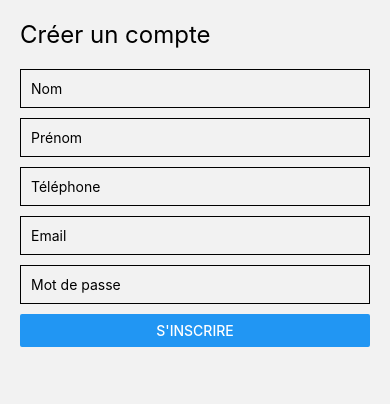
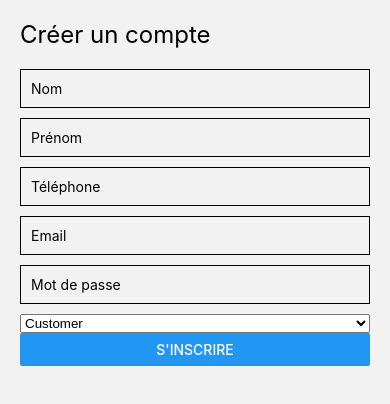
Before and after one commit to MoussaBallon/App, a React Native app: screen /SignUp in a window 390 px wide. Shown: the top 404 px of the page. Built offline with nearby package versions, Linux system fonts and the light colour scheme.

Commit message:
inscription presque_okay

```diff
--- a/package.json
+++ b/package.json
@@ -9,6 +9,7 @@
     "web": "expo start --web"
   },
   "dependencies": {
+    "@react-native-picker/picker": "^2.8.1",
     "@react-navigation/native": "^6.1.18",
     "@react-navigation/native-stack": "^6.11.0",
     "@supabase/supabase-js": "^2.45.4",
--- a/screen/SignUpScreen.js
+++ b/screen/SignUpScreen.js
@@ -1,6 +1,7 @@
 // SignUpScreen
 import { useState } from 'react';
 import { View, Text, TextInput, Button, Alert } from 'react-native';
+import { Picker } from '@react-native-picker/picker';
 import { signUp } from '../services/auth';
 
 const SignUpScreen = () => {
@@ -9,10 +10,11 @@ const SignUpScreen = () => {
     const [nom, setNom] = useState('');
     const [prenom, setPrenom] = useState('');
     const [telephone, setTelephone] = useState('');
+    const [role, setRole] = useState('customer');
 
     const handleSignUp = async () => {
         try {
-            const response = await signUp(email, password, nom, prenom, telephone);
+            const response = await signUp(email, password, nom, prenom, telephone, role);
             Alert.alert('Succès', 'Inscription réussie!');
         } catch (error) {
             Alert.alert('Erreur', error.message);
@@ -27,6 +29,13 @@ const SignUpScreen = () => {
             <TextInput placeholder="Téléphone" value={telephone} onChangeText={setTelephone} style={{ marginBottom: 10, borderWidth: 1, padding: 10 }} />
             <TextInput placeholder="Email" value={email} onChangeText={setEmail} style={{ marginBottom: 10, borderWidth: 1, padding: 10 }} />
             <TextInput placeholder="Mot de passe" value={password} onChangeText={setPassword} secureTextEntry style={{ marginBottom: 10, borderWidth: 1, padding: 10 }} />
+            <Picker
+                selectedValue={role}
+                onValueChange={(itemValue) => setRole(itemValue)}
+            >
+                <Picker.Item label="Customer" value="customer" />
+                <Picker.Item label="Restaurant" value="restaurant" />
+            </Picker>
             <Button title="S'inscrire" onPress={handleSignUp} />
         </View>
     );
--- a/services/auth.js
+++ b/services/auth.js
@@ -3,7 +3,7 @@ import 'react-native-get-random-values'; // Si vous avez besoin d'utiliser `uuid
 import { v4 as uuidv4 } from 'uuid'; // Bibliothèque pour générer des UUID dans React Native
 
 
-export const signUp = async (email, password, nom, prenom, telephone) => {
+export const signUp = async (email, password, nom, prenom, telephone, role) => {
     try {
         // Vérification du rôle
         if (role !== 'customer' && role !== 'restaurant') {
@@ -30,6 +30,7 @@ export const signUp = async (email, password, nom, prenom, telephone) => {
                     nom: nom,
                     prenom: prenom,
                     telephone: telephone,
+                    role: role, // Ajouter le rôle dans la table `users`
                 },
             ]);
 
@@ -41,6 +42,7 @@ export const signUp = async (email, password, nom, prenom, telephone) => {
         throw error;
     }
 };
+
 
 
 export const signIn = async (email, password) => {
```
Also changed, not shown: 2 other files (tests, documents, lock files or other folders).
